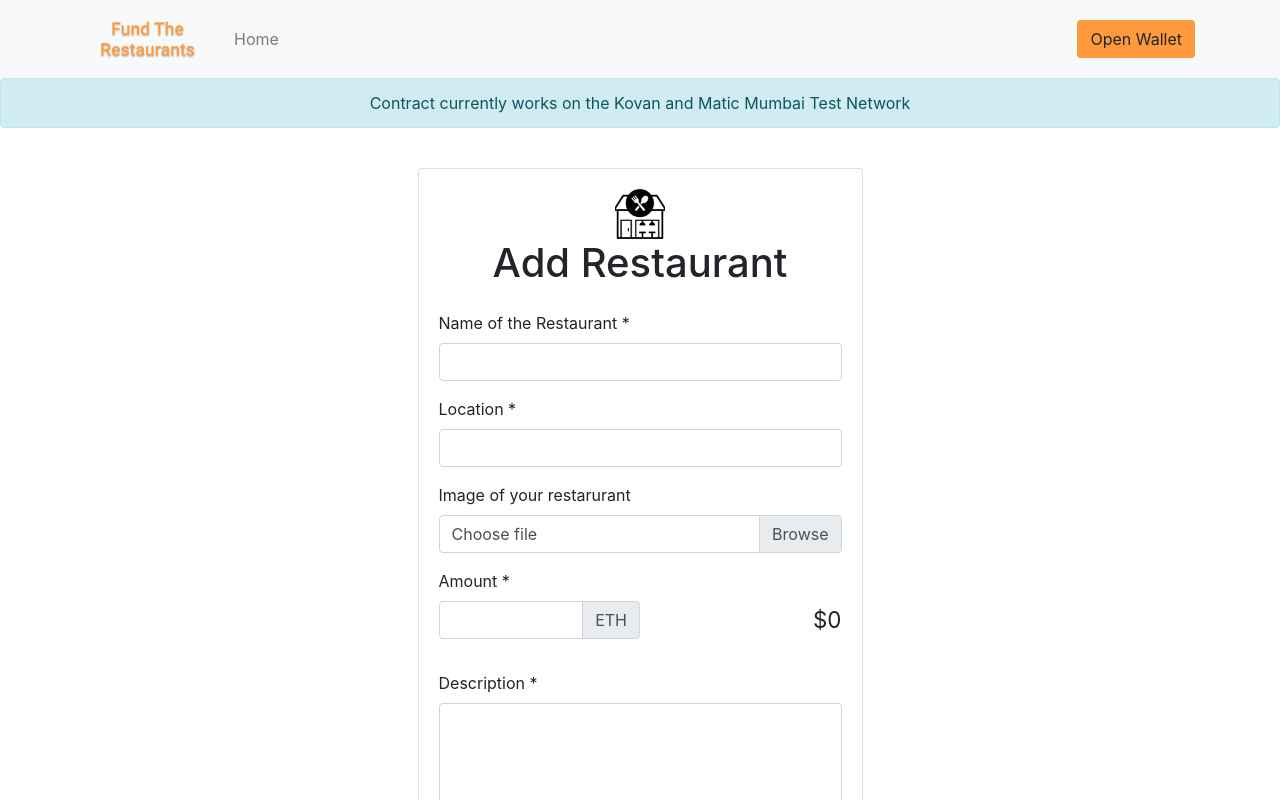
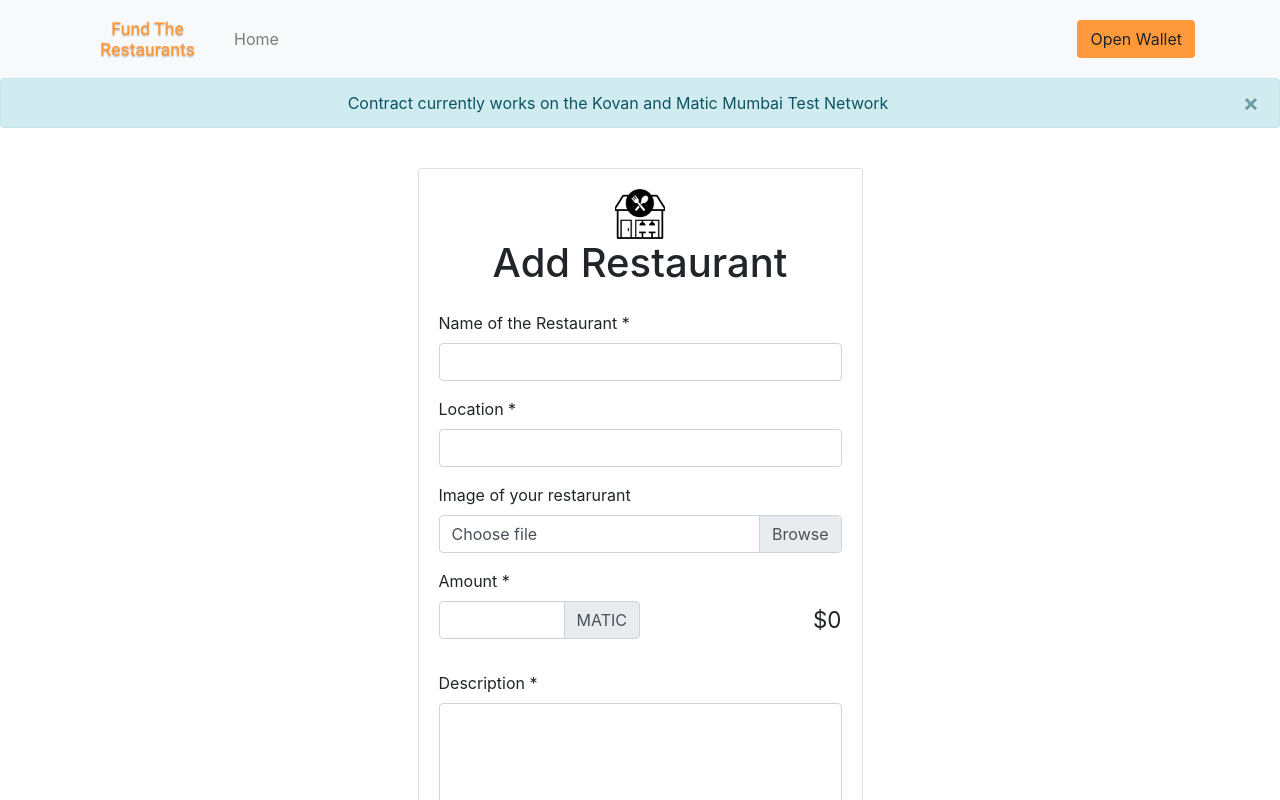
Before and after one commit to ff6k/Fund-The-Restaurants, a React (Create React App) app: page /add-restaurant in a window 1280 px wide. Shown: the top 800 px of the page. Built offline with nearby package versions, Linux system fonts and the light colour scheme; no server answers; the HTML template or start-up script is replaced by a standard one; what ipfs-http-client would draw is missing.

Commit message:
add a button to dismiss the bootstrap alert

```diff
--- a/src/App.js
+++ b/src/App.js
@@ -6,6 +6,7 @@ import Web3 from 'web3';
 import { portisId } from './config';
 import { GlobalProvider } from './context/GlobalState';
 import './App.css';
+import Alert from './components/common/Alert';
 import Navbar from './components/layout/Navbar';
 import Footer from './components/layout/Footer';
 import RestaurantsBlockchain from './abis/Restaurants.json';
@@ -27,7 +28,7 @@ class App extends Component{
     donationList: [],
     tokens: [],
     ethPrice: 0,
-    currentNetwork: "ETH",
+    currentNetwork: "MATIC",
     portis: null,
     loading: false
   }
@@ -239,11 +240,7 @@ class App extends Component{
             currentNetwork={this.state.currentNetwork}
             portis={this.state.portis}
             reset={this.reset.bind(this)} />
-          <div className="alert alert-info" role="alert">
-            <p className="text-center m-0">
-              Contract currently works on the Kovan and Matic Mumbai Test Network
-            </p>
-          </div>
+          <Alert />
           <Switch>
             <Route path="/mytokens">
               <MyTokens
--- a/src/components/MyTokens.js
+++ b/src/components/MyTokens.js
@@ -61,7 +61,7 @@ function MyTokens({ changeColor, tokenBlockchain, tokens, currentNetwork }){
           )
         })}
       </div>
-      {!tokens.length && <p>You do not have any NFTs.  You can earn some NFTs by donating some crypto to restaurants.</p>}
+      {!tokens.length && <p className="text-danger lead text-center mt-5">You do not have any NFTs.  You can earn some NFTs by donating some crypto to restaurants.</p>}
     </div>
   )
 }
--- a/src/components/WalletModal.js
+++ b/src/components/WalletModal.js
@@ -31,8 +31,8 @@ function WalletModal({ connectToBlockchain, changeNetwork, setLoading }){
                   <label className="input-group-text">Choose Network</label>
                 </div>
                 <select className="custom-select" onChange={(e) => changeNetwork(e.target.value)}>
-                  <option value="ETH" defaultValue>Kovan Test Network</option>
-                  <option value="MATIC">Matic Mumbai Test Network</option>
+                  <option value="MATIC" defaultValue>Matic Mumbai Test Network</option>
+                  <option value="ETH">Kovan Test Network</option>
                 </select>
               </div>
 
--- /dev/null
+++ b/src/components/common/Alert.js
@@ -0,0 +1,16 @@
+import React from 'react';
+
+function Alert(){
+  return(
+    <div className="alert alert-info alert-dismissible fade show" role="alert">
+        <p className="text-center m-0">
+            Contract currently works on the Kovan and Matic Mumbai Test Network
+        </p>
+        <button type="button" className="close" data-dismiss="alert" aria-label="Close">
+            <span aria-hidden="true">&times;</span>
+        </button>
+    </div>
+  )
+}
+
+export default Alert;
```
